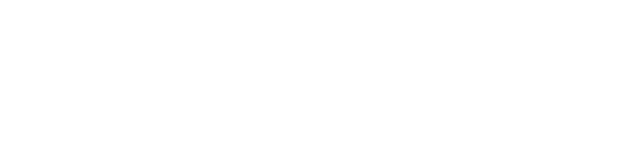
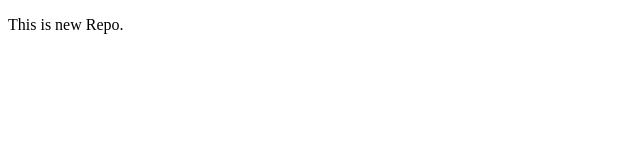
Before and after one commit to vidhyashreelm28/Time_Table, a plain HTML site: page index.html in a window 1280 px wide. Shown: the whole page, without its empty margins (0-640 px from the left). Drawn offline with Linux system fonts and the light colour scheme.

Commit message:
Added a Para.

```diff
--- a/index.html
+++ b/index.html
@@ -3,6 +3,7 @@
 <head>
     <meta charset="UTF-8">
     <title>VidhyashreeLMs</title>
+    <p>This is new Repo.</p>
 </head>
 <body>
 
--- /dev/null
+++ b/style.css
@@ -0,0 +1,3 @@
+p{
+    color:green;
+}
```
